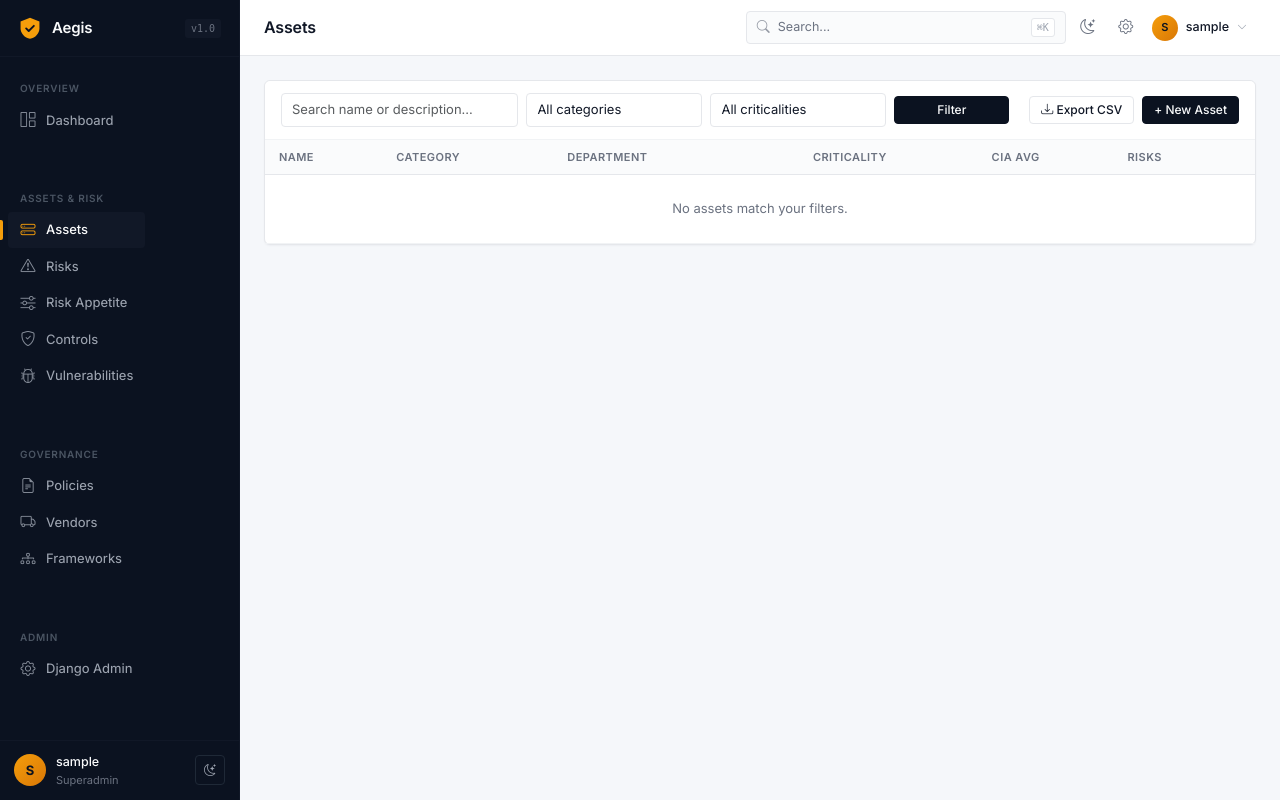
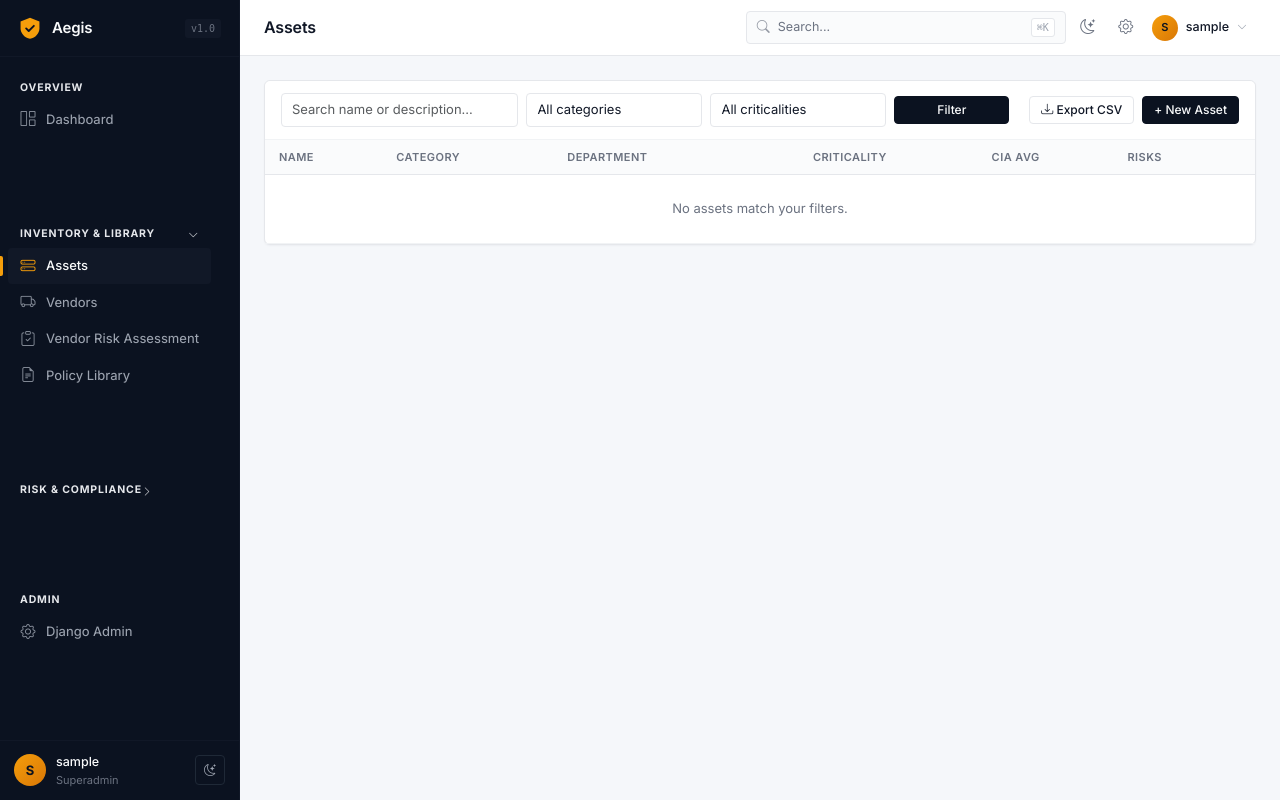
Before and after one commit to SujalAdhikari-Hacker/GRC-Nexus, a Django app: page /assets/ in a window 1280 px wide. Run offline with Django 4.2, Linux system fonts and the light colour scheme; the visitor is signed in with stand-in values (Sample User, id 1); data that the repository does not hold is empty; some libraries are stand-ins or nearby versions.

Commit message:
Fix sidebar: brighter section titles + tight collapse without Bootstrap gap

```diff
--- a/app/static/css/brand.css
+++ b/app/static/css/brand.css
@@ -718,3 +718,94 @@ input[type="date"]::-webkit-calendar-picker-indicator:hover {
 [data-bs-theme="dark"] input[type="date"]::-webkit-calendar-picker-indicator {
     filter: invert(1);
 }
+
+/* ---------- Sidebar collapsible sections ---------- */
+.nav-section-title {
+    display: flex;
+    align-items: center;
+    justify-content: space-between;
+    width: 100%;
+    background: transparent;
+    border: none;
+    color: var(--brand-500);
+    font-size: 10px;
+    text-transform: uppercase;
+    letter-spacing: 0.08em;
+    padding: 12px 12px 6px;
+    font-weight: 600;
+    cursor: pointer;
+    font-family: inherit;
+}
+.nav-section-title:hover {
+    color: var(--brand-300);
+}
+.nav-section-title .section-caret {
+    font-size: 10px;
+    transition: transform 0.15s ease;
+    opacity: 0.6;
+}
+.nav-section-title[aria-expanded="false"] .section-caret {
+    transform: rotate(-90deg);
+}
+[data-bs-theme="dark"] .nav-section-title {
+    color: #4B5563;
+}
+[data-bs-theme="dark"] .nav-section-title:hover {
+    color: var(--brand-300);
+}
+
+/* ---------- Sidebar section headers — brighter + tight collapse ---------- */
+.nav-section {
+    margin-bottom: 0 !important;
+}
+
+.nav-section-title {
+    display: flex !important;
+    align-items: center;
+    justify-content: space-between;
+    width: 100%;
+    background: transparent;
+    border: 0;
+    color: #E5E7EB !important;
+    font-size: 10.5px;
+    text-transform: uppercase;
+    letter-spacing: 0.08em;
+    padding: 14px 12px 8px;
+    font-weight: 700;
+    cursor: pointer;
+    font-family: inherit;
+    text-align: left;
+    line-height: 1;
+}
+.nav-section-title:hover {
+    color: #FFFFFF !important;
+}
+.nav-section-title .section-caret {
+    font-size: 10px;
+    transition: transform 0.15s ease;
+    opacity: 0.9;
+    color: inherit;
+}
+
+/* Custom collapse body — hidden unless parent has .is-open */
+.nav-section-body {
+    display: none;
+    padding: 0;
+    margin: 0;
+}
+.nav-section.is-open .nav-section-body {
+    display: block;
+}
+.nav-section.is-open .nav-section-title .section-caret {
+    transform: rotate(0deg);
+}
+.nav-section:not(.is-open) .nav-section-title .section-caret {
+    transform: rotate(-90deg);
+}
+
+[data-bs-theme="dark"] .nav-section-title {
+    color: #E5E7EB !important;
+}
+[data-bs-theme="dark"] .nav-section-title:hover {
+    color: #FFFFFF !important;
+}
--- a/app/templates/base.html
+++ b/app/templates/base.html
@@ -7,7 +7,6 @@
     <title>{% block title %}Dashboard{% endblock %} · Aegis</title>
     <link rel="icon" type="image/svg+xml" href="{% static 'img/favicon.svg' %}">
     <script>
-        // No-flash theme init — runs before CSS
         (function(){
             try {
                 var t = localStorage.getItem('aegis-theme');
@@ -26,9 +25,9 @@
 </head>
 <body>
 
+{% with ns=request.resolver_match.namespace urlname=request.resolver_match.url_name %}
 <div class="app-layout">
 
-    {# ─────────── SIDEBAR ─────────── #}
     <aside class="sidebar">
         <div class="brand">
             <img src="{% static 'img/logo.svg' %}" class="brand-mark" alt="">
@@ -38,49 +37,62 @@
 
                 <nav class="nav">
             <div class="nav-section">
-                <div class="nav-section-title">Overview</div>
-                <a href="{% url 'core:dashboard' %}" class="nav-link {% if request.resolver_match.url_name == 'dashboard' %}active{% endif %}">
+                <div class="nav-section-title" style="cursor:default;">Overview</div>
+                <a href="{% url 'core:dashboard' %}" class="nav-link {% if urlname == 'dashboard' %}active{% endif %}">
                     <i class="bi bi-grid-1x2"></i><span>Dashboard</span>
                 </a>
             </div>
 
-            <div class="nav-section">
-                <div class="nav-section-title">Assets &amp; Risk</div>
-                <a href="{% url 'assets:list' %}" class="nav-link {% if 'assets' in request.resolver_match.namespace %}active{% endif %}">
+            <div class="nav-section {% if ns == 'assets' or ns == 'vendors' or ns == 'policies' %}is-open{% endif %}" id="section-inventory">
+                <button class="nav-section-title" type="button" onclick="toggleSection('section-inventory')">
+                    <span>Inventory &amp; Library</span>
+                    <i class="bi bi-chevron-down section-caret"></i>
+                </button>
+                <div class="nav-section-body">
+                    <a href="{% url 'assets:list' %}" class="nav-link {% if ns == 'assets' %}active{% endif %}">
                         <i class="bi bi-hdd-stack"></i><span>Assets</span>
                     </a>
-                <a href="{% url 'risks:list' %}" class="nav-link {% if request.resolver_match.url_name == 'list' and 'risks' in request.resolver_match.namespace %}active{% endif %}">
+                    <a href="{% url 'vendors:list' %}" class="nav-link {% if ns == 'vendors' and urlname != 'assessment_list' %}active{% endif %}">
+                        <i class="bi bi-truck"></i><span>Vendors</span>
+                    </a>
+                    <a href="{% url 'vendors:assessment_list' %}" class="nav-link {% if urlname == 'assessment_list' %}active{% endif %}">
+                        <i class="bi bi-clipboard-check"></i><span>Vendor Risk Assessment</span>
+                    </a>
+                    <a href="{% url 'policies:list' %}" class="nav-link {% if ns == 'policies' %}active{% endif %}">
+                        <i class="bi bi-file-earmark-text"></i><span>Policy Library</span>
+                    </a>
+                </div>
+            </div>
+
+            <div class="nav-section {% if ns == 'risks' or ns == 'controls' or ns == 'frameworks' or ns == 'vulnerabilities' %}is-open{% endif %}" id="section-risk">
+                <button class="nav-section-title" type="button" onclick="toggleSection('section-risk')">
+                    <span>Risk &amp; Compliance</span>
+                    <i class="bi bi-chevron-down section-caret"></i>
+                </button>
+                <div class="nav-section-body">
+                    <a href="{% url 'risks:list' %}" class="nav-link {% if ns == 'risks' and urlname == 'list' %}active{% endif %}">
                         <i class="bi bi-exclamation-triangle"></i><span>Risks</span>
                     </a>
                     {% if user.is_hod or user.is_superuser %}
-                <a href="{% url 'risks:appetite_list' %}" class="nav-link {% if request.resolver_match.url_name == 'appetite_list' %}active{% endif %}">
+                    <a href="{% url 'risks:appetite_list' %}" class="nav-link {% if urlname == 'appetite_list' %}active{% endif %}">
                         <i class="bi bi-sliders"></i><span>Risk Appetite</span>
                     </a>
                     {% endif %}
-                <a href="{% url 'controls:list' %}" class="nav-link {% if 'controls' in request.resolver_match.namespace %}active{% endif %}">
+                    <a href="{% url 'controls:list' %}" class="nav-link {% if ns == 'controls' %}active{% endif %}">
                         <i class="bi bi-shield-check"></i><span>Controls</span>
                     </a>
-                                <a href="{% url 'vulnerabilities:finding_list' %}" class="nav-link {% if 'vulnerabilities' in request.resolver_match.namespace %}active{% endif %}">
+                    <a href="{% url 'vulnerabilities:finding_list' %}" class="nav-link {% if ns == 'vulnerabilities' and urlname != 'vulnerability_list' and urlname != 'vulnerability_detail' %}active{% endif %}">
                         <i class="bi bi-bug"></i><span>Vulnerabilities</span>
                     </a>
-            </div>
-
-            <div class="nav-section">
-                <div class="nav-section-title">Governance</div>
-                <a href="{% url 'policies:list' %}" class="nav-link {% if 'policies' in request.resolver_match.namespace %}active{% endif %}">
-                    <i class="bi bi-file-earmark-text"></i><span>Policies</span>
-                </a>
-                <a href="{% url 'vendors:list' %}" class="nav-link {% if 'vendors' in request.resolver_match.namespace %}active{% endif %}">
-                    <i class="bi bi-truck"></i><span>Vendors</span>
-                </a>
-                <a href="{% url 'frameworks:list' %}" class="nav-link {% if 'frameworks' in request.resolver_match.namespace %}active{% endif %}">
+                    <a href="{% url 'frameworks:list' %}" class="nav-link {% if ns == 'frameworks' %}active{% endif %}">
                         <i class="bi bi-diagram-3"></i><span>Frameworks</span>
                     </a>
+                </div>
             </div>
 
             {% if user.is_superuser %}
             <div class="nav-section">
-                <div class="nav-section-title">Admin</div>
+                <div class="nav-section-title" style="cursor:default;">Admin</div>
                 <a href="/admin/" class="nav-link"><i class="bi bi-gear"></i><span>Django Admin</span></a>
             </div>
             {% endif %}
@@ -102,7 +114,6 @@
         </div>
     </aside>
 
-    {# ─────────── MAIN ─────────── #}
     <main class="main-panel">
         <header class="topbar">
             <div class="topbar-title">
@@ -170,14 +181,11 @@
     </main>
 </div>
 
-{# ─────────── COMMAND PALETTE ─────────── #}
 <div class="palette-overlay" id="commandPalette">
     <div class="palette-modal">
         <div class="palette-input-row">
             <i class="bi bi-search"></i>
-            <input type="text"
-                   class="palette-input"
-                   name="q"
+            <input type="text" class="palette-input" name="q"
                    placeholder="Search assets, risks, controls, policies, vendors..."
                    autocomplete="off"
                    hx-get="{% url 'core:search' %}"
@@ -197,13 +205,14 @@
     </div>
 </div>
 
+{% endwith %}
+
 <script src="https://unpkg.com/htmx.org@1.9.12"></script>
 <script src="https://cdn.jsdelivr.net/npm/chart.js@4.4.1/dist/chart.umd.min.js"></script>
 <script src="https://cdn.jsdelivr.net/npm/bootstrap@5.3.3/dist/js/bootstrap.bundle.min.js"></script>
 <script src="{% static 'js/theme.js' %}"></script>
 <script src="{% static 'js/command-palette.js' %}"></script>
 <script>
-    // User menu dropdown
     (function(){
         const trigger = document.getElementById('userMenuTrigger');
         const menu = document.getElementById('userMenu');
@@ -218,6 +227,11 @@
             }
         });
     })();
+        // Sidebar section toggle
+    window.toggleSection = function(id) {
+        var el = document.getElementById(id);
+        if (el) el.classList.toggle('is-open');
+    };
 </script>
 {% block extra_js %}{% endblock %}
 </body>
--- a/app/vendors/urls.py
+++ b/app/vendors/urls.py
@@ -1,12 +1,14 @@
 from django.urls import path
 from .views import (
-    VendorListView, VendorDetailView, VendorAssessmentCreateView
+    VendorListView, VendorDetailView, VendorAssessmentCreateView,
+    VendorAssessmentListView,
 )
 
 app_name = 'vendors'
 
 urlpatterns = [
     path('', VendorListView.as_view(), name='list'),
+    path('assessments/', VendorAssessmentListView.as_view(), name='assessment_list'),
     path('<int:pk>/', VendorDetailView.as_view(), name='detail'),
     path('<int:vendor_pk>/assessments/new/', VendorAssessmentCreateView.as_view(), name='assessment_create'),
 ]
```
Also changed, not shown: app/templates/vendors/assessment_list.html (added, +90 -0 lines), app/vendors/views.py (+42 -0 lines). Lines whose indentation alone changed are shown as unchanged.
